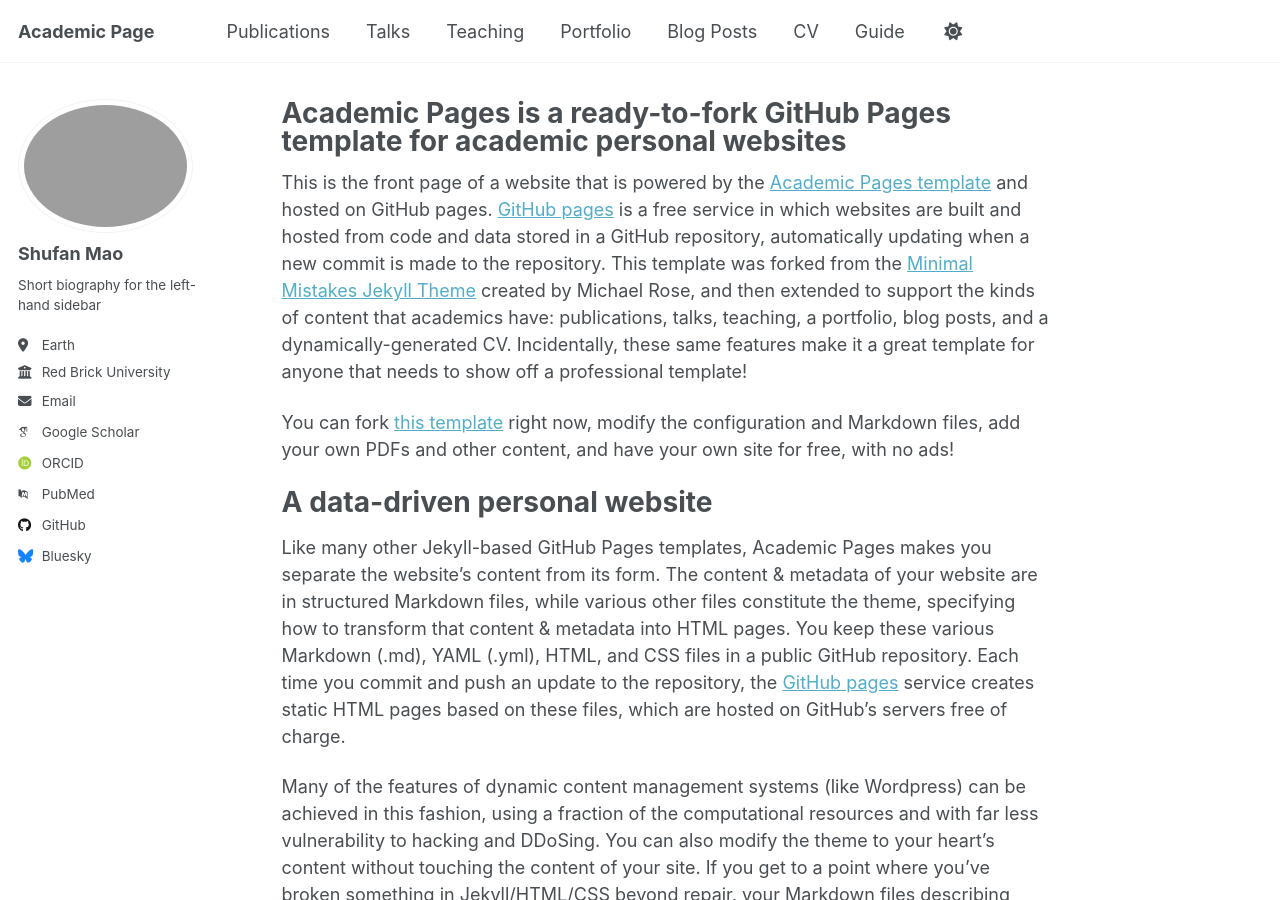
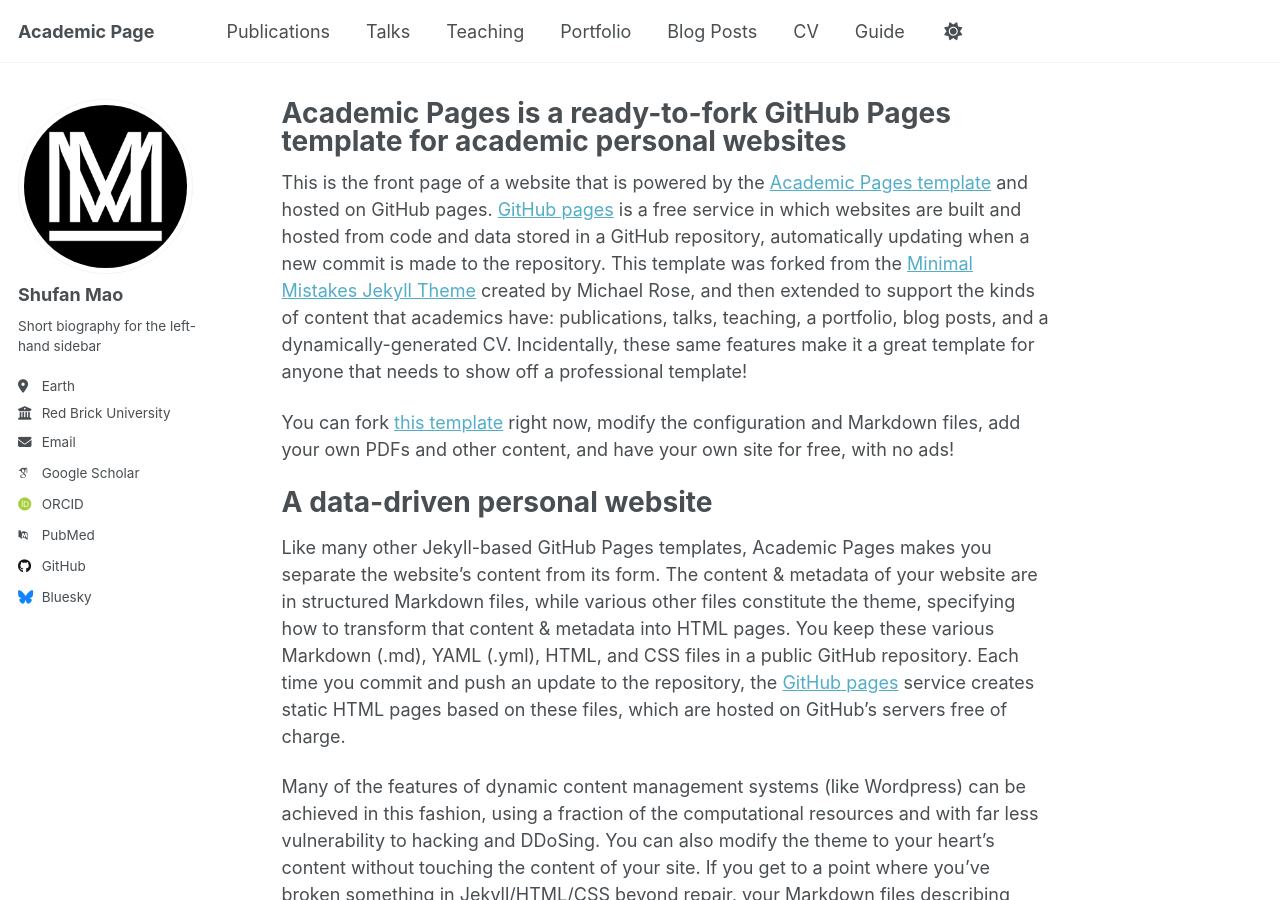
Before and after one commit to Mao-Shufan/Mao-Shufan.github.io, a Jekyll site: the page built from _pages/about.md, in a window 1280 px wide and 900 px high. Built offline with Jekyll 4.4.1, drawn with Linux system fonts in a browser that asks for light colours; some web fonts are replaced; a script that is not in the unit is left out.

Commit message:
Update _config.yml

```diff
--- a/_config.yml
+++ b/_config.yml
@@ -22,7 +22,7 @@ repository               : "academicpages/academicpages.github.io"
 #               Additional customization can be done by editing /_includes/author-profile.html
 author:
   # Biographic information
-  avatar           : "profile_photo.png"
+  avatar           : "site-logo.png"
   name             : "Shufan Mao"
   pronouns         : # example: "she/her"
   bio              : "Short biography for the left-hand sidebar"
```
